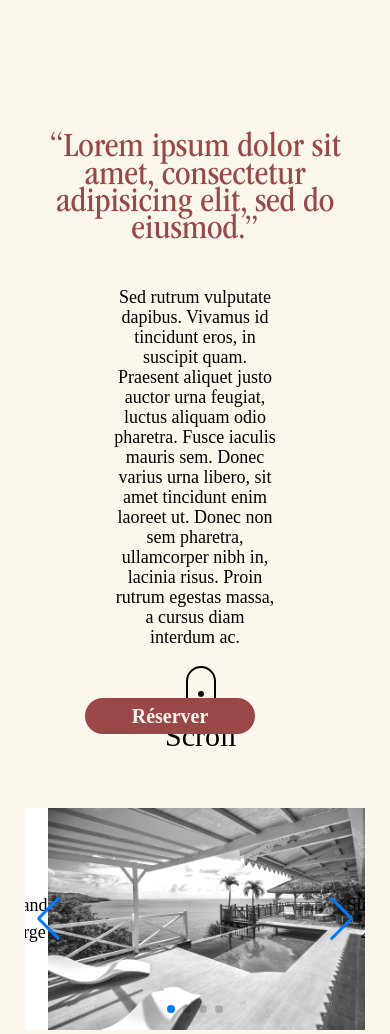
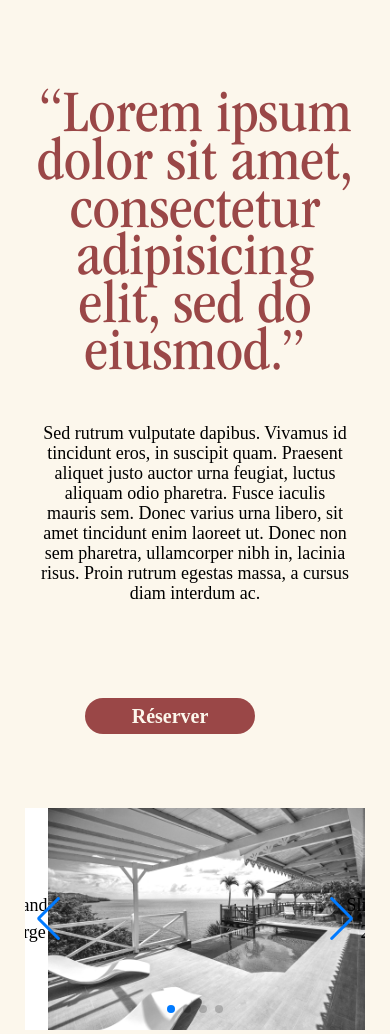
Before and after one commit to iamthesouthvibe/Projet_muriel, a PHP site: page / in a window 390 px wide. Shown: the part 61-1095 px from the top of the page. Run offline with PHP 8.4, Linux system fonts and the light colour scheme; some web fonts are replaced.

Commit message:
MAJ repsposive
Plusiuers media queries pour iphone 6 et Iphone X, juste la page d'entrée maj

```diff
--- a/style/style.css
+++ b/style/style.css
@@ -490,3 +490,49 @@
 }
 
     /* ##### Fin Media Queries Header ##### */
+
+
+
+/* ##### Debut Media Queries Page Accueil ##### */
+
+@media screen and (max-width: 450px) {
+
+  .qhero_page_accueil {
+    position: absolute;
+    bottom: 180px;
+  }
+
+  .style_h1_accueil {
+      font-size: 61px;
+      line-height: 78%;
+      /* or 48px */
+    }
+
+    .style_h2_accueil {
+      max-width: 80vw;
+    }
+
+    .demo {
+      display: none;
+    }
+
+  }
+
+
+  @media screen and (max-height: 740px) {
+
+    .qhero_page_accueil {
+      position: absolute;
+      bottom: 140px;
+    }
+
+    .style_h1_accueil {
+      font-size: 54px;
+    }
+
+    .demo {
+      display: none;
+    }
+  }
+
+/* ##### Fin Media Queries Page Accueil ##### */
```
